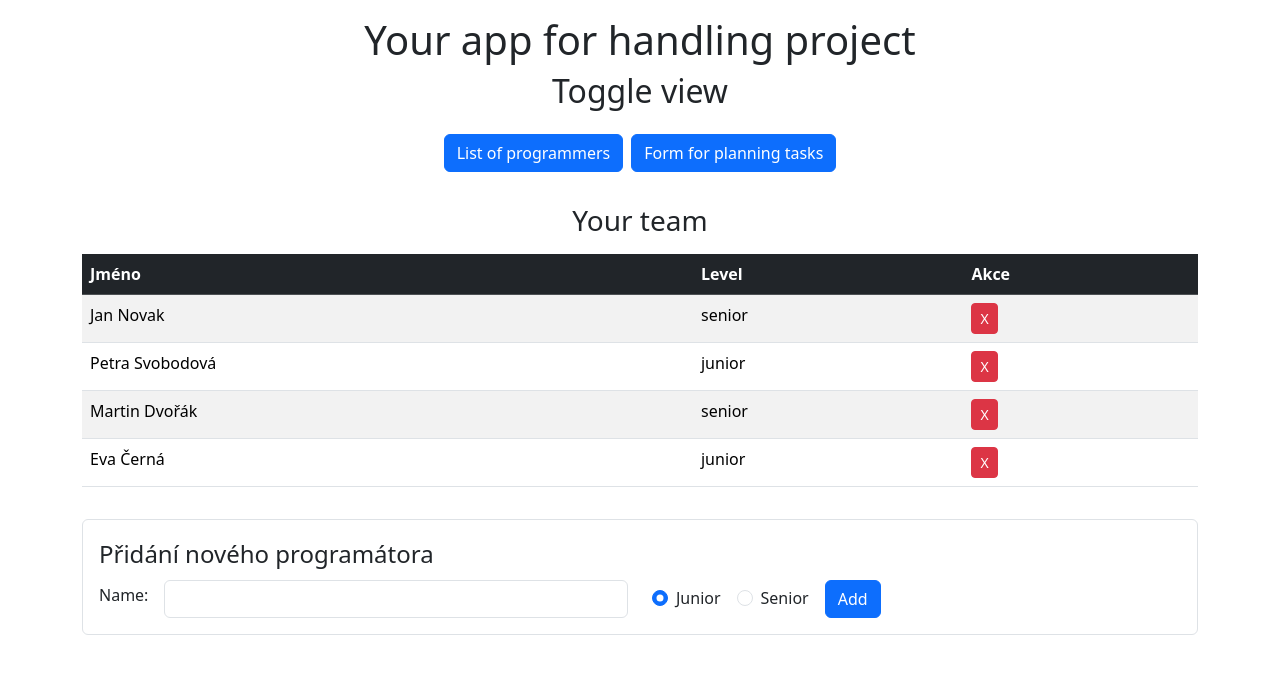
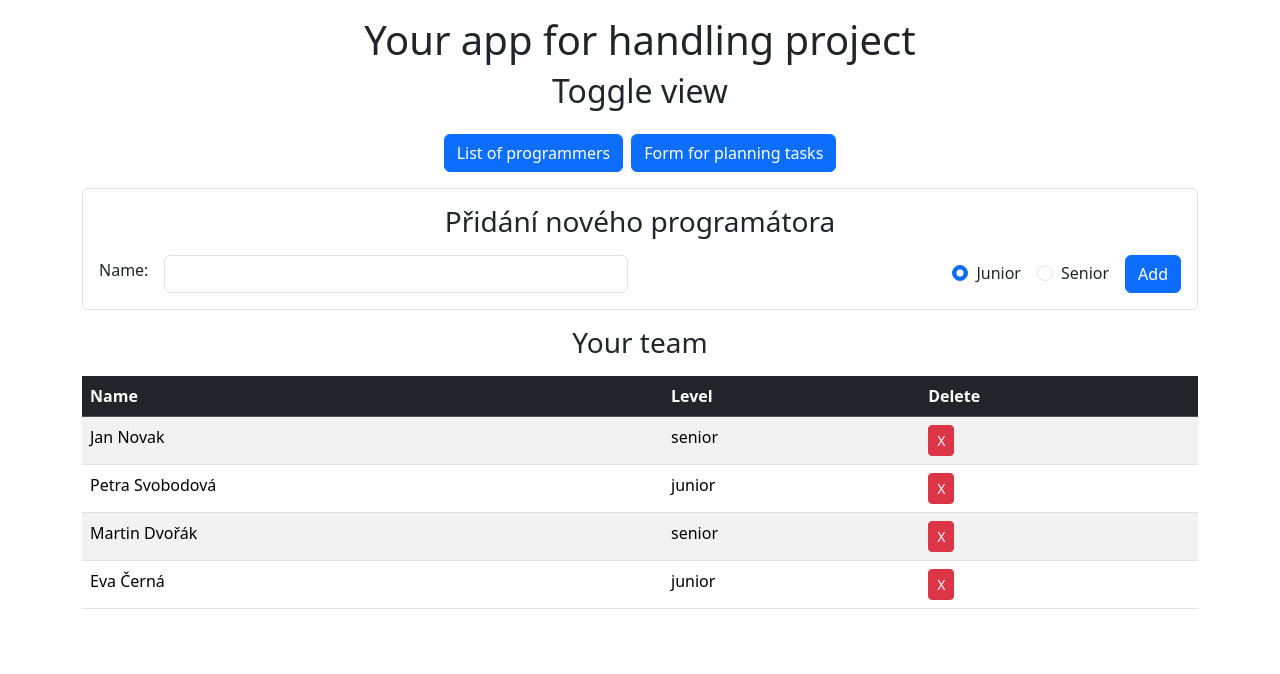
Before and after one commit to jardarik/prog-task-planner, a React (Vite) app: page / in a window 1280 px wide. Shown: the top 674 px of the page. Built offline with nearby package versions, Linux system fonts and the light colour scheme.

Commit message:
backup-11

```diff
--- a/src/App.jsx
+++ b/src/App.jsx
@@ -73,8 +73,8 @@ function App() {
       <div className="row my-3">
         {showForm === "form-add" && (
           <>
+            <FormAdd handleAddProg={handleAddProg} />
             <TeamList data={teamData} handleDelete={handleDelete} />
-            <FormAdd handleAddProg={handleAddProg} />
           </>
         )}
         {showForm === "form-project" && <FormProject data={teamData} />}
--- a/src/components/FormAdd.jsx
+++ b/src/components/FormAdd.jsx
@@ -26,10 +26,12 @@ function FormAdd({ handleAddProg }) {
 
       <form onSubmit={handleSubmit}>
         <fieldset className="border rounded p-3">
-          <legend>Přidání nového programátora</legend>
+          <legend className="h3 text-center mb-3">
+            Přidání nového programátora
+          </legend>
           <div className="row">
             {/* input jmeno */}
-            <div className="col d-flex align-items-center gap-3">
+            <div className="col-12 col-md-6 d-flex align-items-center gap-3 mb-3 mb-md-0">
               <label htmlFor="name" className="form-label">
                 Name:
               </label>
@@ -45,7 +47,7 @@ function FormAdd({ handleAddProg }) {
               />
             </div>
             {/* level radio */}
-            <div className="col d-flex align-items-center gap-3">
+            <div className="col-12 col-md-6 d-flex align-items-center gap-3 justify-content-end">
               <div className="form-check">
                 <input
                   className="form-check-input"
--- a/src/components/FormProject.jsx
+++ b/src/components/FormProject.jsx
@@ -59,7 +59,7 @@ function FormProject({ data }) {
         {/* <div className="h2 text-center">Your task</div> */}
         {/* </div> */}
         <div className="row">
-          <div className="col d-flex align-items-center gap-3">
+          <div className="col-12 col-md-5 d-flex align-items-center gap-3 justify-content-end mb-3 mb-md-3">
             <label htmlFor="lines" className="form-label">
               Lines of code:
             </label>
@@ -73,7 +73,7 @@ function FormProject({ data }) {
               min={0}
             />
           </div>
-          <div className="col d-flex align-items-center gap-3">
+          <div className="col-12 col-md-5 d-flex align-items-center justify-content-end gap-3 mb-3 mb-md-3">
             <label htmlFor="days" className="form-label">
               Time limit [days]:
             </label>
@@ -86,6 +86,8 @@ function FormProject({ data }) {
               value={days}
               min={0}
             />
+          </div>
+          <div className="col-12 col-md-2 d-flex align-items-center gap-3 justify-content-end mb-3 mb-md-3">
             <button
               type="button"
               className={`btn ${
--- a/src/components/TeamList.jsx
+++ b/src/components/TeamList.jsx
@@ -9,9 +9,9 @@ function TeamList({ data, handleDelete }) {
           <table className="table table-striped table-hover">
             <thead className="table-dark">
               <tr>
-                <th>Jméno</th>
+                <th>Name</th>
                 <th>Level</th>
-                <th>Akce</th>
+                <th>Delete</th>
               </tr>
             </thead>
             <tbody>
```
